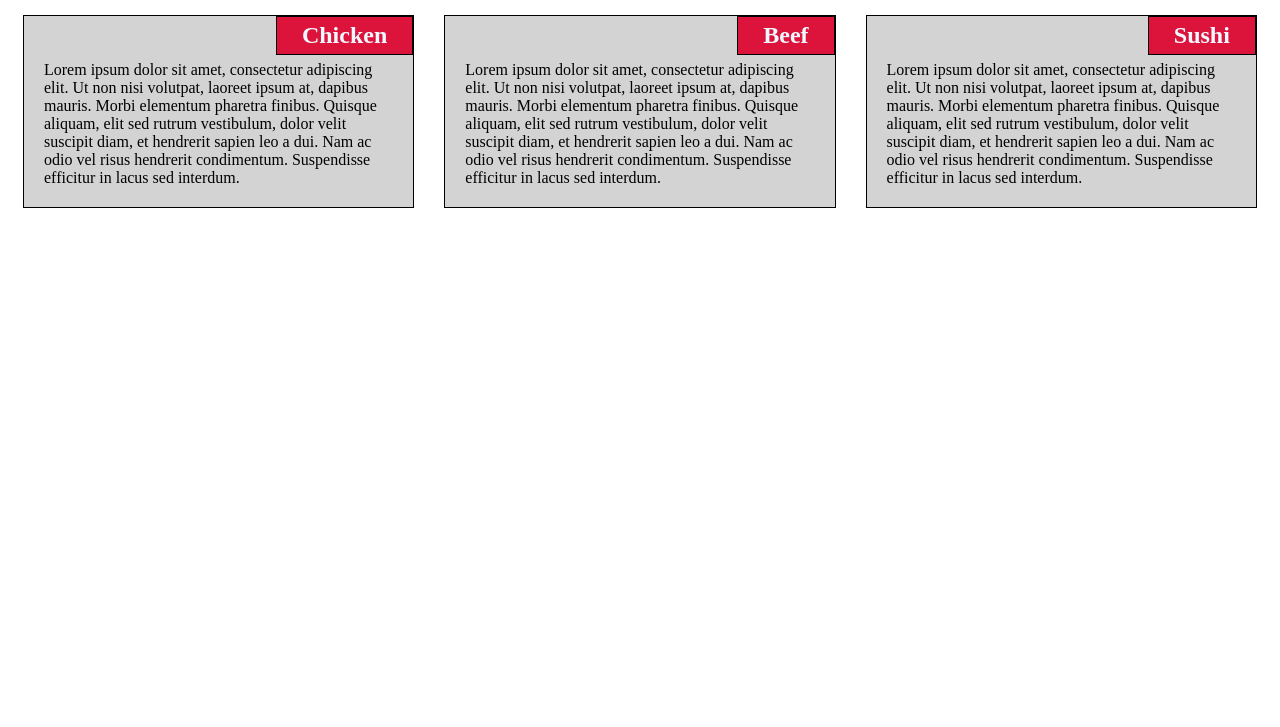
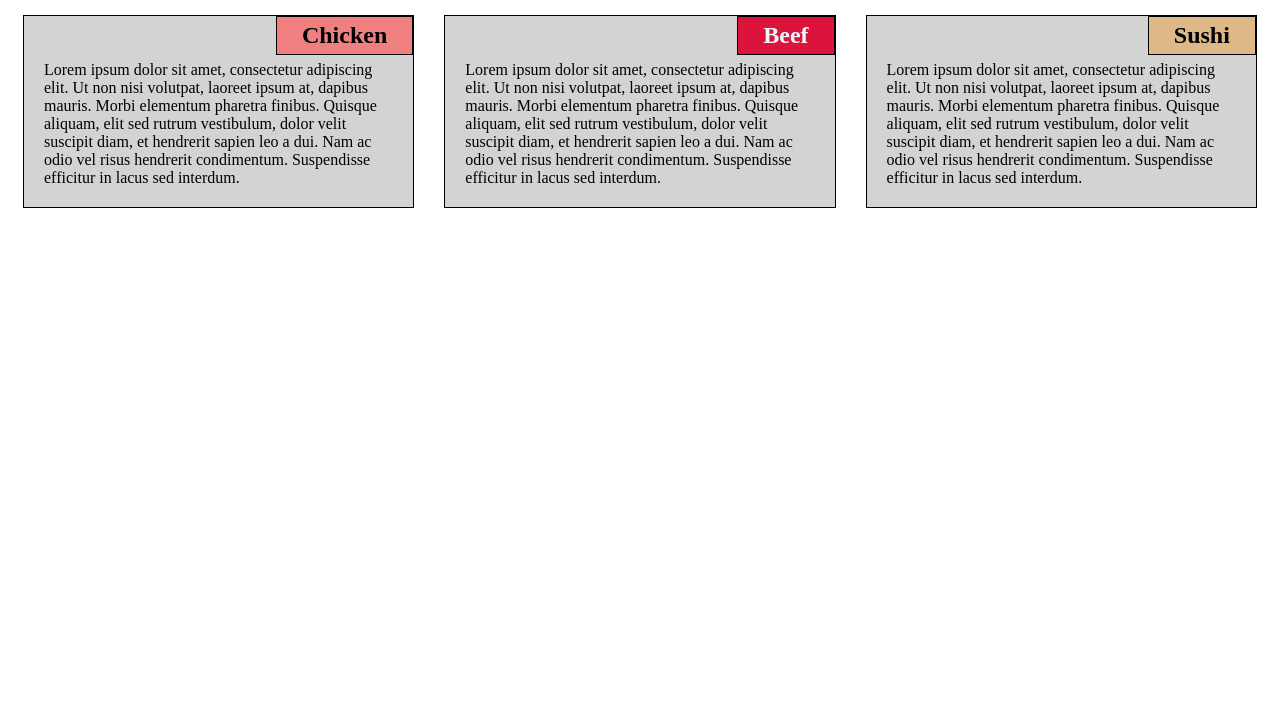
Before and after one commit to helloAT/HTML-CSS-and-Javascript-for-Web-Developers, a plain HTML site: page mod2_solution/index.html in a window 1280 px wide. Shown: the part 73-800 px from the top of the page. Drawn offline with Linux system fonts and the light colour scheme; files that its build step writes are made by us from their sources.

Commit message:
Update stylesheet.css

```diff
--- a/mod2_solution/css/stylesheet.css
+++ b/mod2_solution/css/stylesheet.css
@@ -25,8 +25,6 @@ h2 {
   padding-right: 25px;
   margin: auto;
   width: auto;
-  background-color: crimson;
-  color: aliceblue;
   border: 1px solid black;
 }
 
@@ -38,6 +36,19 @@ p {
 /* Simple Responsive Framework. */
 .row {
   width: 100%;
+}
+
+#chicken {
+  background-color: lightcoral;
+}
+
+#beef {
+  background-color: crimson;
+  color: aliceblue;
+}
+
+#sushi {
+  background-color: burlywood;
 }
 
 /********** Desktop version **********/
```
